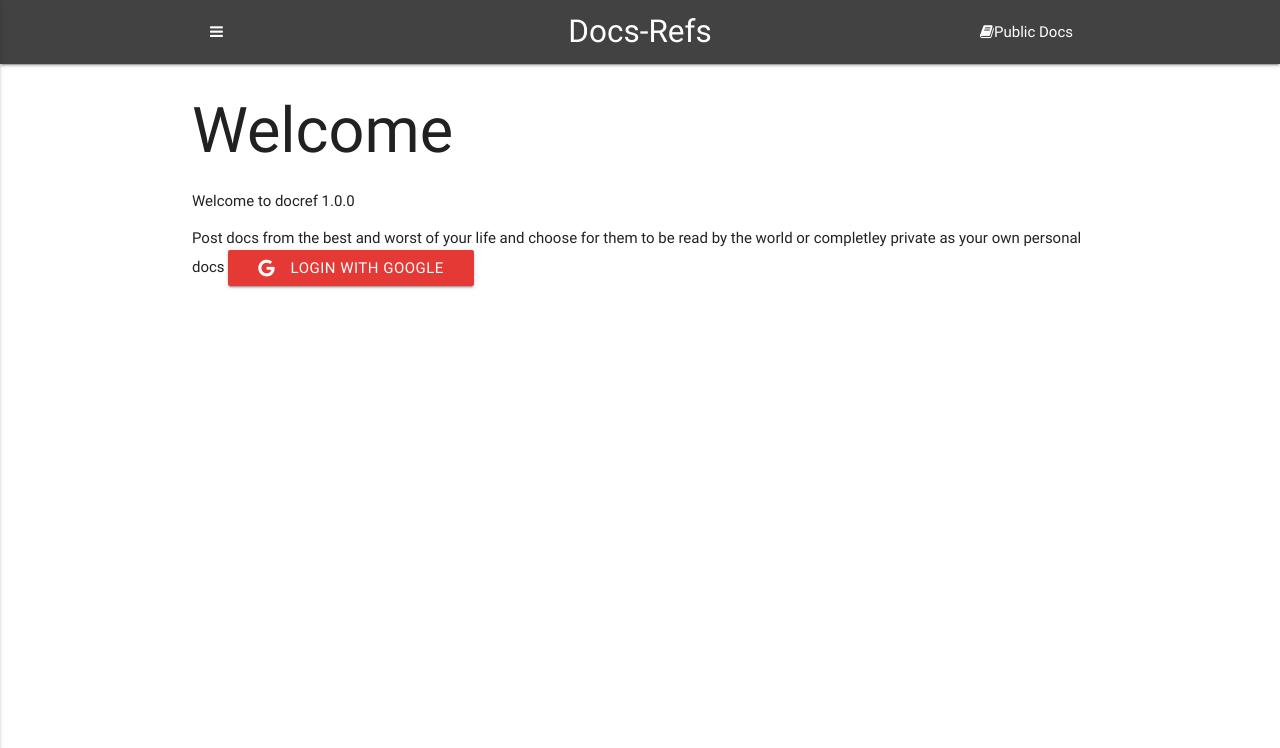
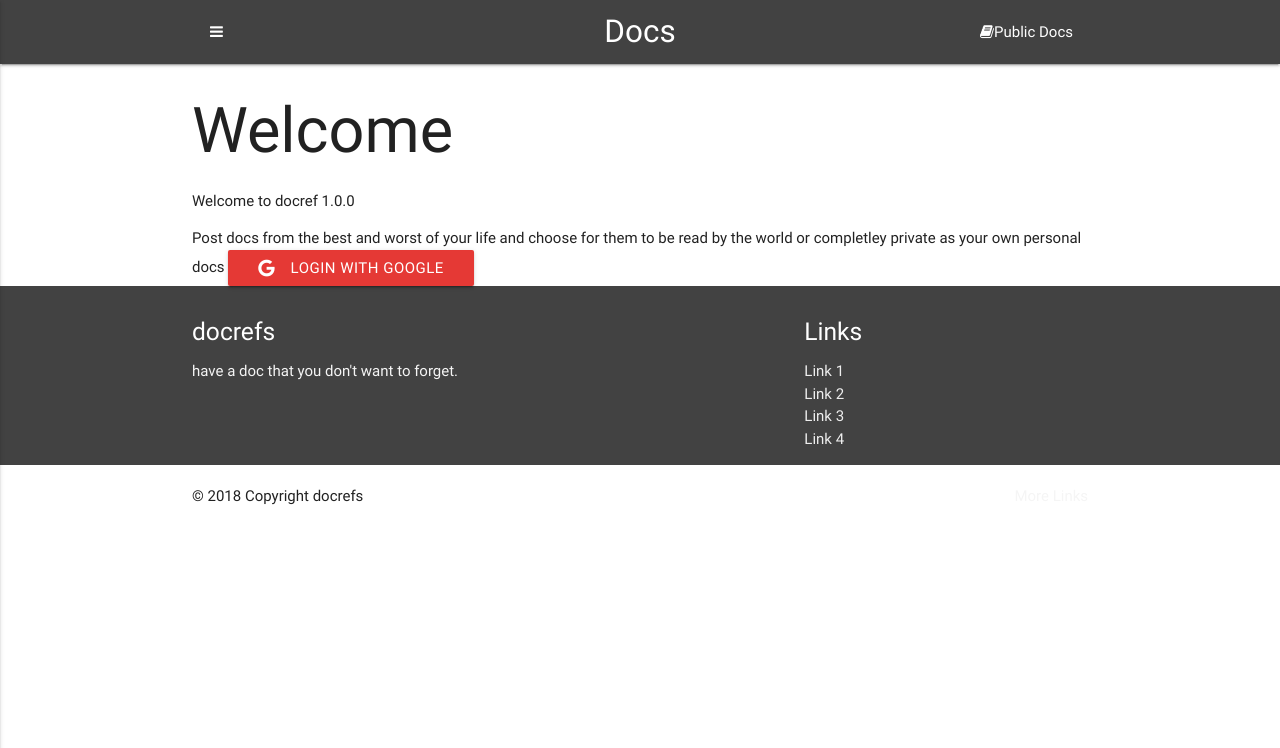
Before and after one commit to xiyau/docref, a Node server app: page / in a window 1280 px wide. Shown: the top 748 px of the page. Run offline with Node 20, Linux system fonts and the light colour scheme; some libraries are stand-ins or nearby versions.

Commit message:
setup public folder and added a footer and floating add button

```diff
--- a/app.js
+++ b/app.js
@@ -1,4 +1,5 @@
 const express = require('express');
+const path = require('path');
 const pug = require('pug');
 const mongoose = require('mongoose');
 const passport = require('passport');
@@ -13,11 +14,12 @@ require('./models/User');
 require('./config/passport')(passport);
 
 // Load Routes
+const docs = require('./routes/docs');
 const index = require('./routes/index');
 const auth = require('./routes/auth');
 
 //Load keys
-const keys = require('./config/keys')
+const keys = require('./config/keys');
 //Mongoose connect
 mongoose.connect(keys.mongoURI)
     .then(()=> console.log('mongodb connected'))
@@ -50,8 +52,12 @@ app.use((req,res,next) => {
     next();
 });
 
+// set static folder
+app.use(express.static(path.join(__dirname, 'public')));
+
 //auth route
 app.use('/', index);
+app.use('/docs', docs)
 app.use('/auth', auth);
 
 
--- a/routes/index.js
+++ b/routes/index.js
@@ -6,7 +6,7 @@ router.get('/', (req,res)=> {
 });
 
 router.get('/dashboard', (req,res)=> {
-    res.send('it is dashboard');
+    res.render('index/dashboard');
 });
 
 
--- a/views/layouts/main.pug
+++ b/views/layouts/main.pug
@@ -6,13 +6,14 @@ html(lang="en")
     meta(http-equiv="X-UA-Compatible" content="ie=edge")
     link(rel="stylesheet" href="https://cdnjs.cloudflare.com/ajax/libs/materialize/0.100.2/css/materialize.min.css")
     link(href="https://maxcdn.bootstrapcdn.com/font-awesome/4.7.0/css/font-awesome.min.css" rel="stylesheet" integrity="sha384-wvfXpqpZZVQGK6TAh5PVlGOfQNHSoD2xbE+QkPxCAFlNEevoEH3Sl0sibVcOQVnN" crossorigin="anonymous")
+    link(rel="stylesheet" href="/css/style.css")
     title StoryBooks
   body
     block header
         nav.grey.darken-3
             .container
                 .nav-wrapper
-                a.brand-logo.center(href="/docs") Docs-Refs
+                a.brand-logo.center(href="/docs") Docs
                 a.button-collapse.show-on-large(href="#" data-activates="main-menu")
                     i.fa.fa-bars
                 // RIGHT NAV
@@ -29,6 +30,7 @@ html(lang="en")
                     a(href="/docs")
                         i.fa.fa-book
                         | Public Docs
+
                 // Side Nav
                 ul.side-nav#main-menu
                     li
@@ -56,10 +58,39 @@ html(lang="en")
                             a(href="/auth/logout")
                                 i.fa.fa-sign-out
                                 | Logout
+
+    //materialize floating button
+    if(user)
+        .fixed-action-btn
+            a.btn-floating.btn-large.red(href='/stories/add')
+                i.fa.fa-plus
+    //dynamic content
     main
         .container
             block content
 
+    block footer
+        footer.page-footer.grey.darken-3
+            .container
+                .row
+                    .col.l6.s12
+                        h5.white-text docrefs
+                        p.grey-text.text-lighten-4 have a doc that you don't want to forget.
+                    .col.l4.offset-l2.s12
+                        h5.white-text Links
+                        ul
+                            li
+                                a.grey-text.text-lighten-3(href="#!") Link 1
+                            li
+                                a.grey-text.text-lighten-3(href="#!") Link 2
+                            li
+                                a.grey-text.text-lighten-3(href="#!") Link 3
+                            li
+                                a.grey-text.text-lighten-3(href="#!") Link 4
+        .footer-copyright
+            .container
+                | © 2018 Copyright docrefs
+                a.grey-text.text-lighten-4.right(href="#!") More Links
 
 
     script(src="https://code.jquery.com/jquery-3.2.1.js" integrity="sha256-DZAnKJ/6XZ9si04Hgrsxu/8s717jcIzLy3oi35EouyE=" crossorigin="anonymous")
```
